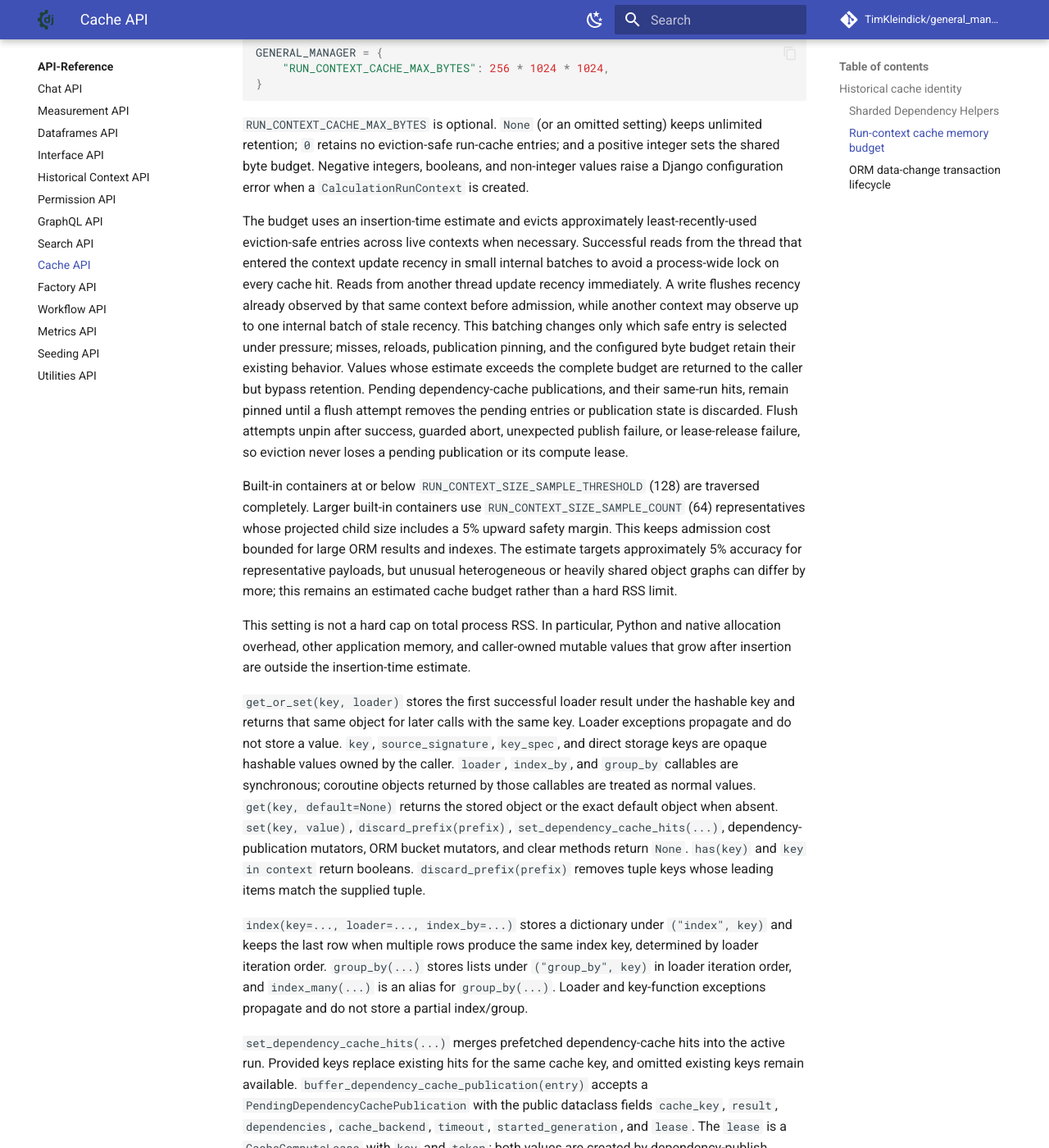
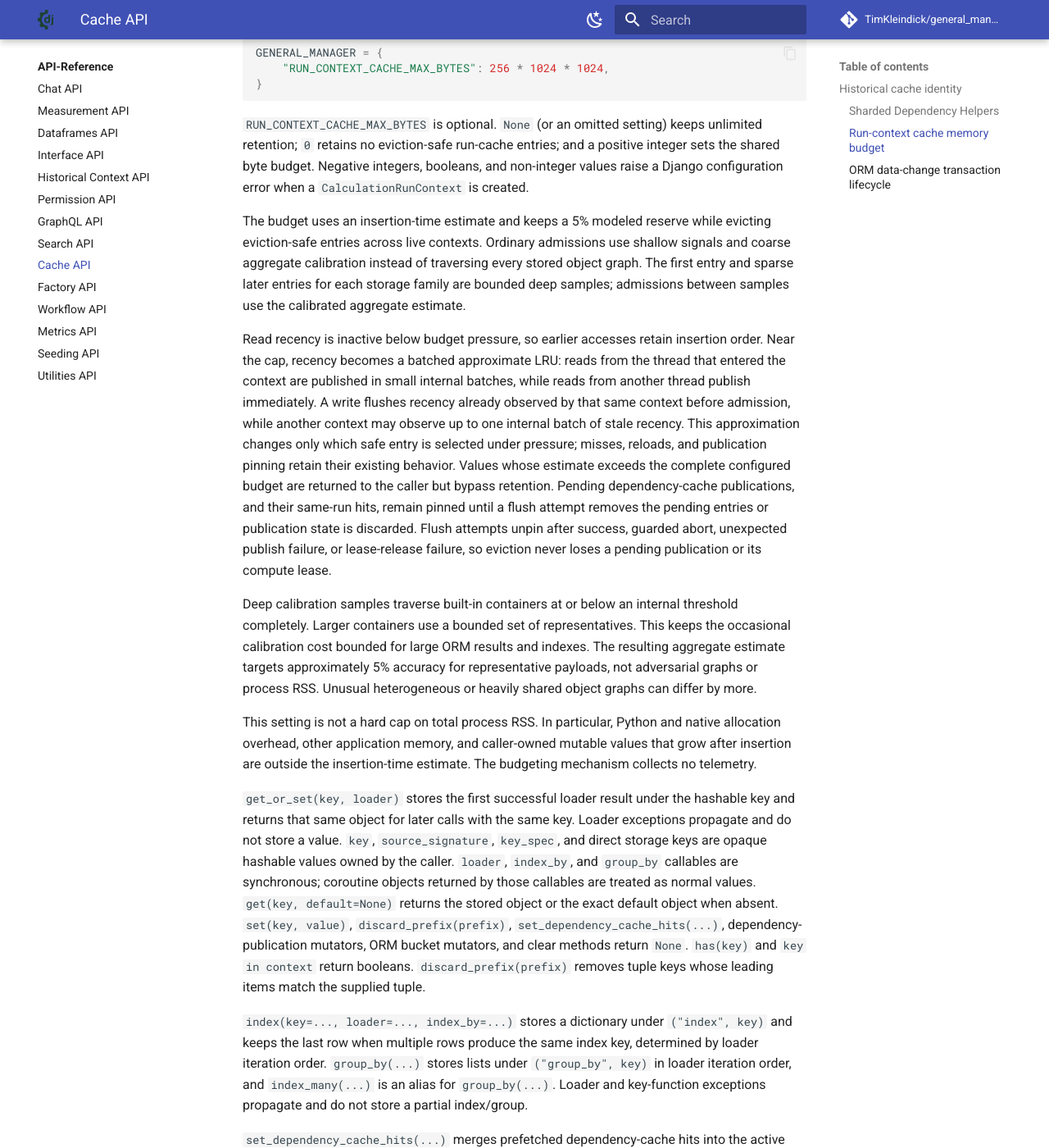
Before and after one commit to TimKleindick/general_manager, an MkDocs documentation site: the page built from docs/api/cache.md, in a window 1280 px wide and 1400 px high, scrolled down 13614 px. Shown: the whole window at 82% size. Built offline with MkDocs 1.6.1 and Material for MkDocs 9.7.7, drawn with Linux system fonts in a browser that asks for light colours; comment, search, counter and statistics services are not loaded.

Commit message:
docs: explain calibrated run-cache budgeting

```diff
--- a/docs/api/cache.md
+++ b/docs/api/cache.md
@@ -513,35 +513,40 @@ a positive integer sets the shared byte budget. Negative integers, booleans,
 and non-integer values raise a Django configuration error when a
 `CalculationRunContext` is created.
 
-The budget uses an insertion-time estimate and evicts approximately
-least-recently-used eviction-safe entries across live contexts when necessary.
-Successful reads from the thread that entered the context update recency in
-small internal batches to avoid a process-wide lock on every cache hit. Reads
-from another thread update recency immediately. A write flushes recency already
-observed by that same context before admission, while another context may
-observe up to one internal batch of stale recency. This batching changes only
-which safe entry is selected under pressure; misses, reloads, publication
-pinning, and the configured byte budget retain their existing behavior. Values
-whose estimate exceeds the complete budget are returned to the caller but
-bypass retention.
+The budget uses an insertion-time estimate and keeps a 5% modeled reserve while
+evicting eviction-safe entries across live contexts. Ordinary admissions use
+shallow signals and coarse aggregate calibration instead of traversing every
+stored object graph. The first entry and sparse later entries for each storage
+family are bounded deep samples; admissions between samples use the calibrated
+aggregate estimate.
+
+Read recency is inactive below budget pressure, so earlier accesses retain
+insertion order. Near the cap, recency becomes a batched approximate LRU: reads
+from the thread that entered the context are published in small internal
+batches, while reads from another thread publish immediately. A write flushes
+recency already observed by that same context before admission, while another
+context may observe up to one internal batch of stale recency. This approximation
+changes only which safe entry is selected under pressure; misses, reloads, and
+publication pinning retain their existing behavior. Values whose estimate
+exceeds the complete configured budget are returned to the caller but bypass
+retention.
 Pending dependency-cache publications, and their same-run hits, remain pinned
 until a flush attempt removes the pending entries or publication state is
 discarded. Flush attempts unpin after success, guarded abort, unexpected publish
 failure, or lease-release failure, so eviction never loses a pending publication
 or its compute lease.
 
-Built-in containers at or below `RUN_CONTEXT_SIZE_SAMPLE_THRESHOLD` (128) are
-traversed completely. Larger built-in containers use
-`RUN_CONTEXT_SIZE_SAMPLE_COUNT` (64) representatives whose projected child size
-includes a 5% upward safety margin. This keeps admission cost bounded for large
-ORM results and indexes. The estimate targets approximately 5% accuracy for
-representative payloads, but unusual heterogeneous or heavily shared object
-graphs can differ by more; this remains an estimated cache budget rather than a
-hard RSS limit.
+Deep calibration samples traverse built-in containers at or below an internal
+threshold completely. Larger containers use a bounded set of representatives.
+This keeps the occasional calibration cost bounded for large ORM results and
+indexes. The resulting aggregate estimate targets approximately 5% accuracy for
+representative payloads, not adversarial graphs or process RSS. Unusual
+heterogeneous or heavily shared object graphs can differ by more.
 
 This setting is not a hard cap on total process RSS. In particular, Python and
 native allocation overhead, other application memory, and caller-owned mutable
-values that grow after insertion are outside the insertion-time estimate.
+values that grow after insertion are outside the insertion-time estimate. The
+budgeting mechanism collects no telemetry.
 
 `get_or_set(key, loader)` stores the first successful loader result under the
 hashable key and returns that same object for later calls with the same key.
```
Also changed, not shown: docs/concepts/caching.md (+16 -9 lines).
